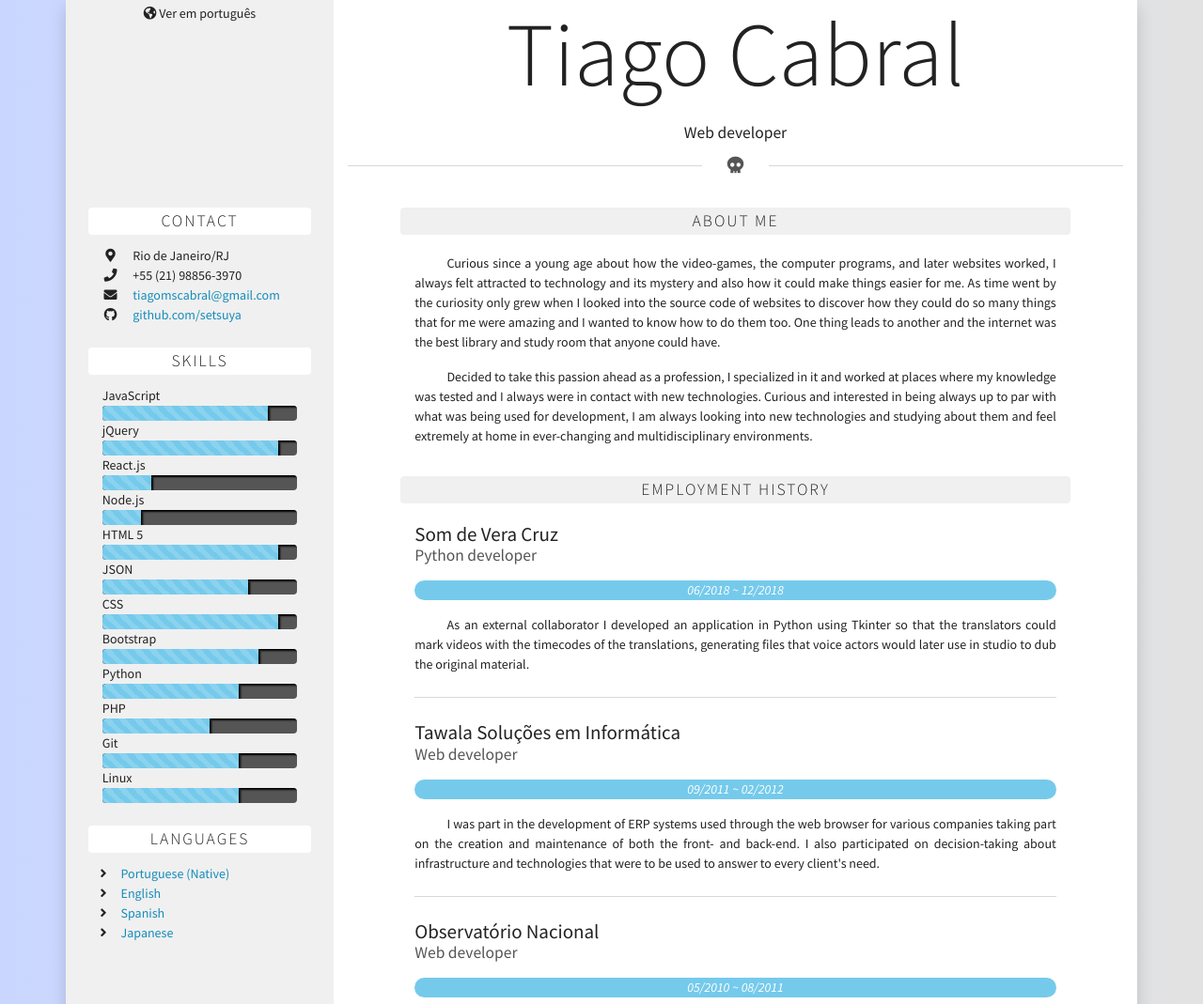
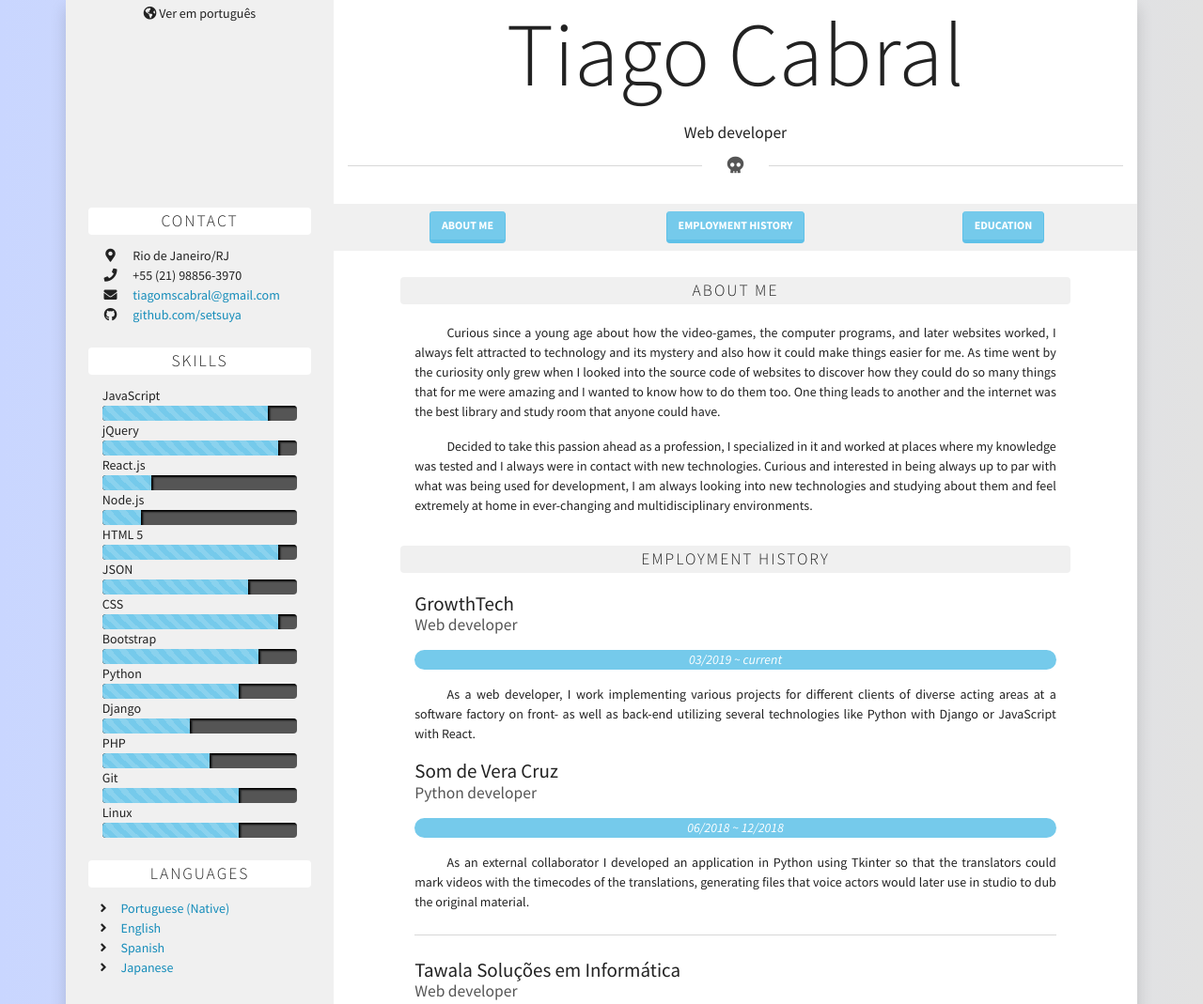
Before and after one commit to setsuya/curriculum, a plain HTML site: page index.html in a window 1280 px wide. Shown: the top 1069 px of the page at 94% size. Drawn offline with nearby package versions, Linux system fonts and the light colour scheme.

Commit message:
Included bookmarks to the sections of the page and updated the info on education and employment history.

```diff
--- a/index.html
+++ b/index.html
@@ -183,6 +183,18 @@
                     </div>
                     <div class="row justify-content-center">
                         <div class="col-10 text-left">
+                            Django
+                        </div>
+                    </div>
+                    <div class="row justify-content-center">
+                        <div class="col-10 text-right">
+                            <div class="progress bg-dark">
+                                <div class="progress-bar progress-bar-striped bg-info" data-width="45"></div>
+                            </div>
+                        </div>
+                    </div>
+                    <div class="row justify-content-center">
+                        <div class="col-10 text-left">
                             PHP
                         </div>
                     </div>
@@ -358,14 +370,33 @@
                     </div>
                 </div>
                 <div class="col-12 col-md-9 py-4">
+                    <div id="navigation_topics" class="row justify-content-center py-2 mb-4 sticky-top bg-secondary">
+                        <div class="col-4 text-center">
+                            <button class="btn btn-info" onclick="scrollToSection('#section_about')"><span class="string_about"></span></button>
+                        </div>
+                        <div class="col-4 text-center">
+                            <button class="btn btn-info" onclick="scrollToSection('#section_employment')"><span class="string_employment"></span></button>
+                        </div>
+                        <div class="col-4 text-center">
+                            <button class="btn btn-info" onclick="scrollToSection('#section_education')"><span class="string_education"></span></button>
+                        </div>
+                    </div>
                     <div class="row justify-content-center py-1">
-                        <div class="section_title col-10 py-1 rounded bg-secondary text-center text-uppercase font-weight-light h5"><span class="string_about"></span></div>
+                        <div id="section_about" class="section_title col-10 py-1 rounded bg-secondary text-center text-uppercase font-weight-light h5"><span class="string_about"></span></div>
                     </div>
                     <div class="row justify-content-center py-1">
                         <div class="string_about_contents col-10 py-1"></div>
                     </div>
                     <div class="row justify-content-center py-1 pt-4">
-                        <div class="section_title col-10 py-1 rounded bg-secondary text-center text-uppercase font-weight-light h5"><span class="string_employment"></span></div>
+                        <div id="section_employment" class="section_title col-10 py-1 rounded bg-secondary text-center text-uppercase font-weight-light h5"><span class="string_employment"></span></div>
+                    </div>
+                    <div class="row justify-content-center py-1">
+                        <div class="col-10 py-1 text-left">
+                            <p class="mb-0 h4">GrowthTech</p>
+                            <p class="h5 mb-3 text-secondary"><span class="string_web_developer"></span></p>
+                            <p class="badge-pill badge-info text-center font-italic">03/2019 ~ <span class="string_current"></span></p>
+                            <p class="string_job_description_5 text-justify m-0"></p>
+                        </div>
                     </div>
                     <div class="row justify-content-center py-1">
                         <div class="col-10 py-1 text-left">
@@ -415,13 +446,13 @@
                         </div>
                     </div>
                     <div class="row justify-content-center py-1 pt-4">
-                        <div class="section_title col-10 py-1 rounded bg-secondary text-center text-uppercase font-weight-light h5"><span class="string_education"></span></div>
+                        <div id="section_education" class="section_title col-10 py-1 rounded bg-secondary text-center text-uppercase font-weight-light h5"><span class="string_education"></span></div>
                     </div>
                     <div class="row justify-content-center py-1">
                         <div class="col-10 py-1 text-left">
                             <p class="mb-0 h2"><span class="string_course_3"></span></p>
                             <p class="h5 mb-3 text-secondary">Universidade Estácio de Sá <span class="string_postgrad badge-pill badge-info text-nowrap"></span></p>
-                            <p class="m-0 font-italic"><span class="string_finish"></span> 06/2019</p>
+                            <p class="m-0 font-italic"><span class="string_finished"></span> 06/2019</p>
                         </div>
                     </div>
                     <div class="row justify-content-center">
--- a/js/languages.js
+++ b/js/languages.js
@@ -18,6 +18,7 @@ languages = {
            "string_job_description_2": "Como parte do time de colaboradaores de TI, atuava no desenvolvimento do portal de colaboração científica onde os astrônomos trabalhavam. Atuando junto com cientistas e desenvolvedores em outros estados tanto no back-end utilizando Python quanto no front-end com HTML, CSS e JavaScript/jQuery.",
            "string_job_description_3": "Atuei no desenvolvimento de sistemas ERP utilizados através do navegador para várias empresas cuidando da criação e manutenção tanto do front- quanto do back-end. Participava também das tomadas de decisão sobre a infraestrutura e tecnologias que seriam utilizadas para atender cada cliente.",
            "string_job_description_4": "Como colaborador externo desenvolvi uma aplicação em Python utilizando Tkinter para que os tradutores pudessem fazer as marcações em vídeos com os tempos das traduções, gerando arquivos que os dubladores posteriormente utilizam em estúdio para dublar o material original.",
+           "string_job_description_5": "Como desenvolvedor web, atuo na implementação de vários projetos para diferentes clientes de diversas áreas de atuação em uma fábrica de software tanto no front- quanto no back-end utilizando diversas tecnologias como Python com Django ou JavaScript com React.",
                    "string_education": "Educação",
                       "string_finish": "Conclusão em",
                     "string_finished": "Concluído em",
@@ -30,6 +31,7 @@ languages = {
             "string_python_developer": "Desenvolvedor Python",
                "string_web_developer": "Desenvolvedor web",
         "string_web_developer_intern": "Desenvolvedor web estagiário",
+                     "string_current": "atual",
     },
     "en": {
               "string_other_language": "Ver em português",
@@ -50,6 +52,7 @@ languages = {
            "string_job_description_2": "As part of the team of IT collaborators, I developed the scientific collaboration portal where the astronomers worked. Acting alongside scientists and developers in other states both on front-end development using Python and front-end development using HTML, CSS and JavaScript/jQuery.",
            "string_job_description_3": "I was part in the development of ERP systems used through the web browser for various companies taking part on the creation and maintenance of both the front- and back-end. I also participated on decision-taking about infrastructure and technologies that were to be used to answer to every client's need.",
            "string_job_description_4": "As an external collaborator I developed an application in Python using Tkinter so that the translators could mark videos with the timecodes of the translations, generating files that voice actors would later use in studio to dub the original material.",
+           "string_job_description_5": "As a web developer, I work implementing various projects for different clients of diverse acting areas at a software factory on front- as well as back-end utilizing several technologies like Python with Django or JavaScript with React.",
                    "string_education": "Education",
                       "string_finish": "Finish on",
                     "string_finished": "Finished on",
@@ -62,5 +65,6 @@ languages = {
             "string_python_developer": "Python developer",
                "string_web_developer": "Web developer",
         "string_web_developer_intern": "Web developer intern",
+                     "string_current": "current",
     }
 }
--- a/js/scripts.js
+++ b/js/scripts.js
@@ -58,7 +58,14 @@ function translatePage(){
 
 function animateBars(){
     $(".progress-bar[data-width]").each(function(){
-        //console.log($(this).attr("data-width"));
         $(this).animate({"width": $(this).attr("data-width") + "%"}, 1000, "linear");
     });
 }
+
+function scrollToSection(section){
+    section_position = ($(section).offset().top - $("#navigation_topics").outerHeight()) - 10;
+
+    $("html, body").animate({
+        scrollTop: section_position
+    }, 500);
+}
```
